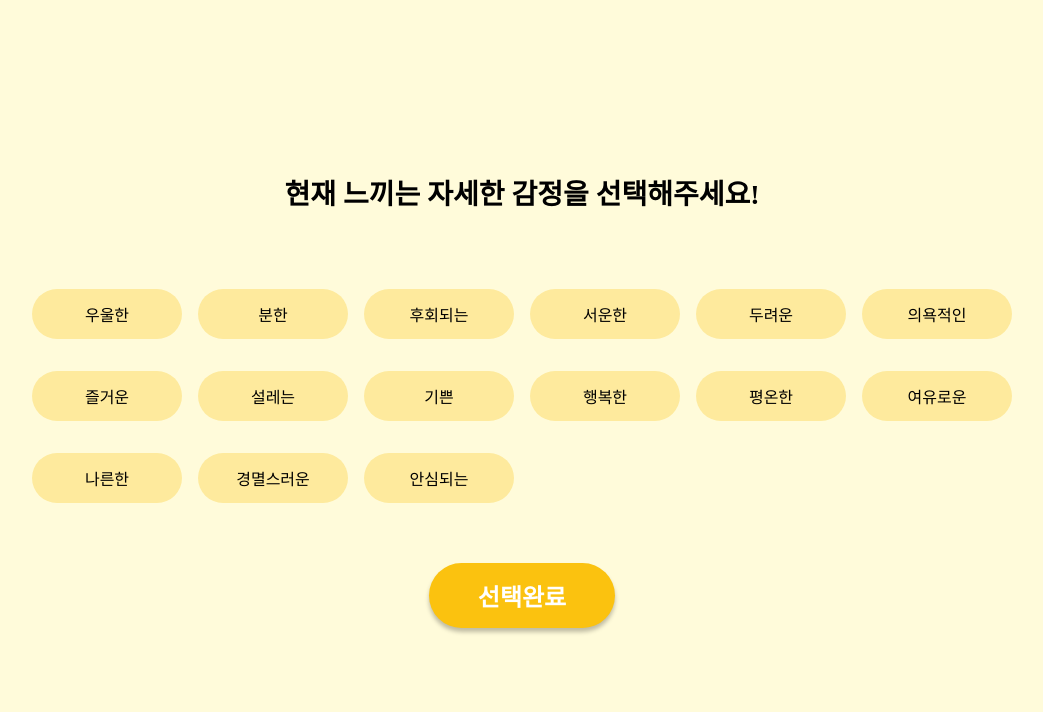
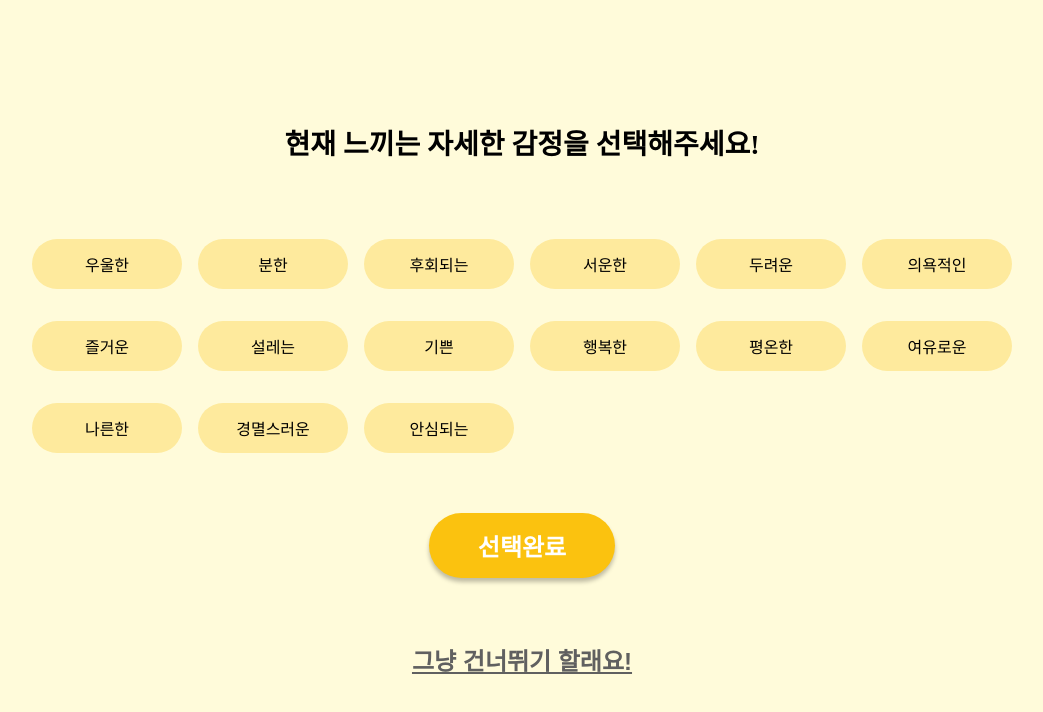
Before and after one commit to Tak-E/client, a React (Vite) app: page /category in a window 1280 px wide. Shown: the top 712 px of the page, without its empty margins (118-1161 px from the left). Built offline with nearby package versions, Linux system fonts and the light colour scheme.

Commit message:
feat: add skip button

```diff
--- a/src/pages/category/Category.jsx
+++ b/src/pages/category/Category.jsx
@@ -86,6 +86,10 @@ const Category = () => {
     navigate("/activity-recommendation");
   };
 
+  const handleSkip = () => {
+    navigate("/");
+  };
+
   return (
     <div className={styles.container}>
       <div>
@@ -106,6 +110,9 @@ const Category = () => {
         <button className={styles.button} onClick={handleSubmitEmotions}>
           선택완료
         </button>
+        <div className={styles.skipContainer} onClick={handleSkip}>
+          <button className={styles.skip}>그냥 건너뛰기 할래요!</button>
+        </div>
       </div>
     </div>
   );
--- a/src/pages/category/Category.module.css
+++ b/src/pages/category/Category.module.css
@@ -70,3 +70,21 @@
 .button:hover {
   opacity: 0.85;
 }
+
+.skipContainer {
+  display: flex;
+  justify-content: center;
+  align-items: center;
+}
+
+.skip {
+  border: none;
+  outline: none;
+  background-color: inherit;
+  font-size: 24px;
+  font-weight: 700;
+  cursor: pointer;
+  color: #606060;
+  text-decoration: underline;
+  margin-top: 63px;
+}
```
